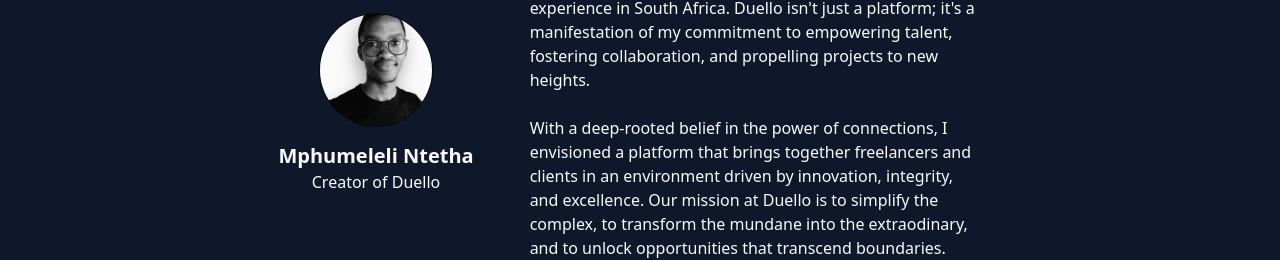
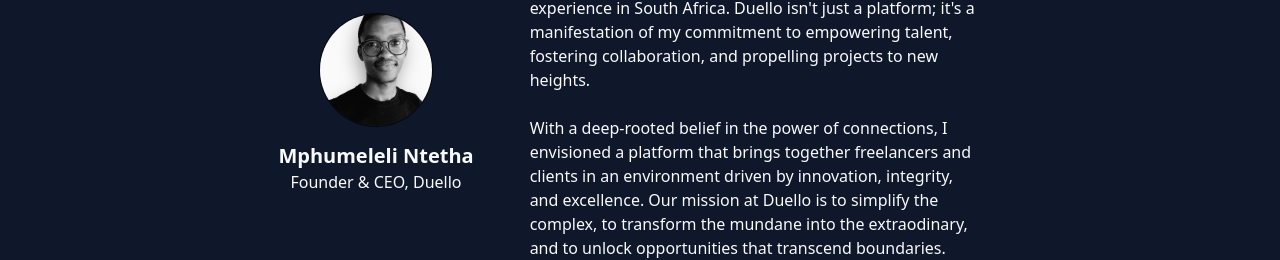
Before and after one commit to ErrolNtetha/lancing-client, a Next.js app: page / in a window 1280 px wide. Shown: the part 1896-2156 px from the top of the page. Built offline with nearby package versions, Linux system fonts and the light colour scheme; no server answers; the database is empty.

Commit message:
feat: rewrote founder statement

```diff
--- a/components/organisms/ourTeam/index.tsx
+++ b/components/organisms/ourTeam/index.tsx
@@ -12,7 +12,7 @@ export const OurTeam = () => {
                 />
                 <section className='flex justify-center items-center mt-4 flex-col'>
                     <h1 className='font-extrabold text-xl'> Mphumeleli Ntetha </h1>
-                    <p className='text-md'> Creator of Duello </p>
+                    <p className='text-md'> Founder & CEO, Duello </p>
                 </section>
             </section>
             <span className='flex gap-y-6'>
```
